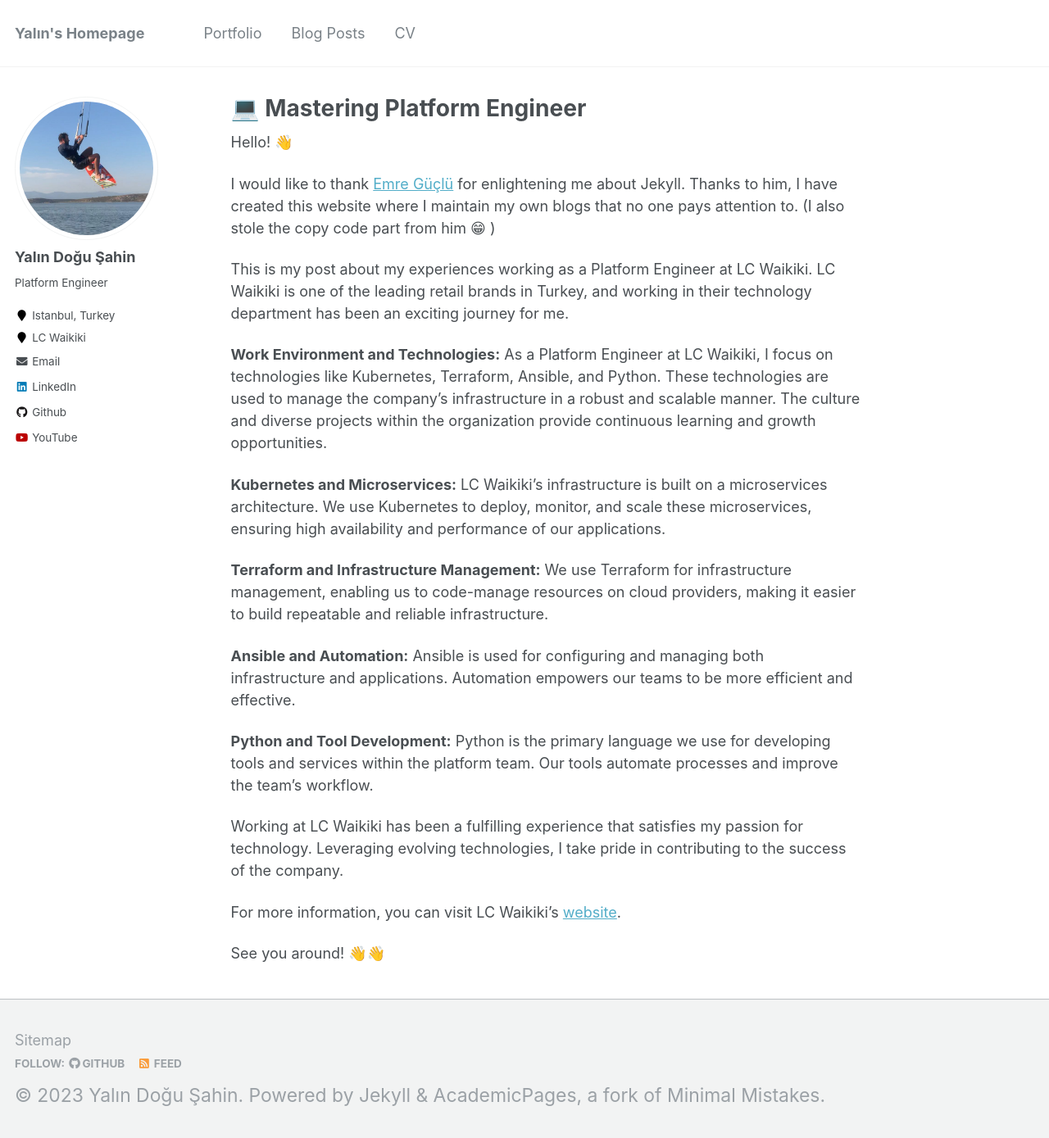
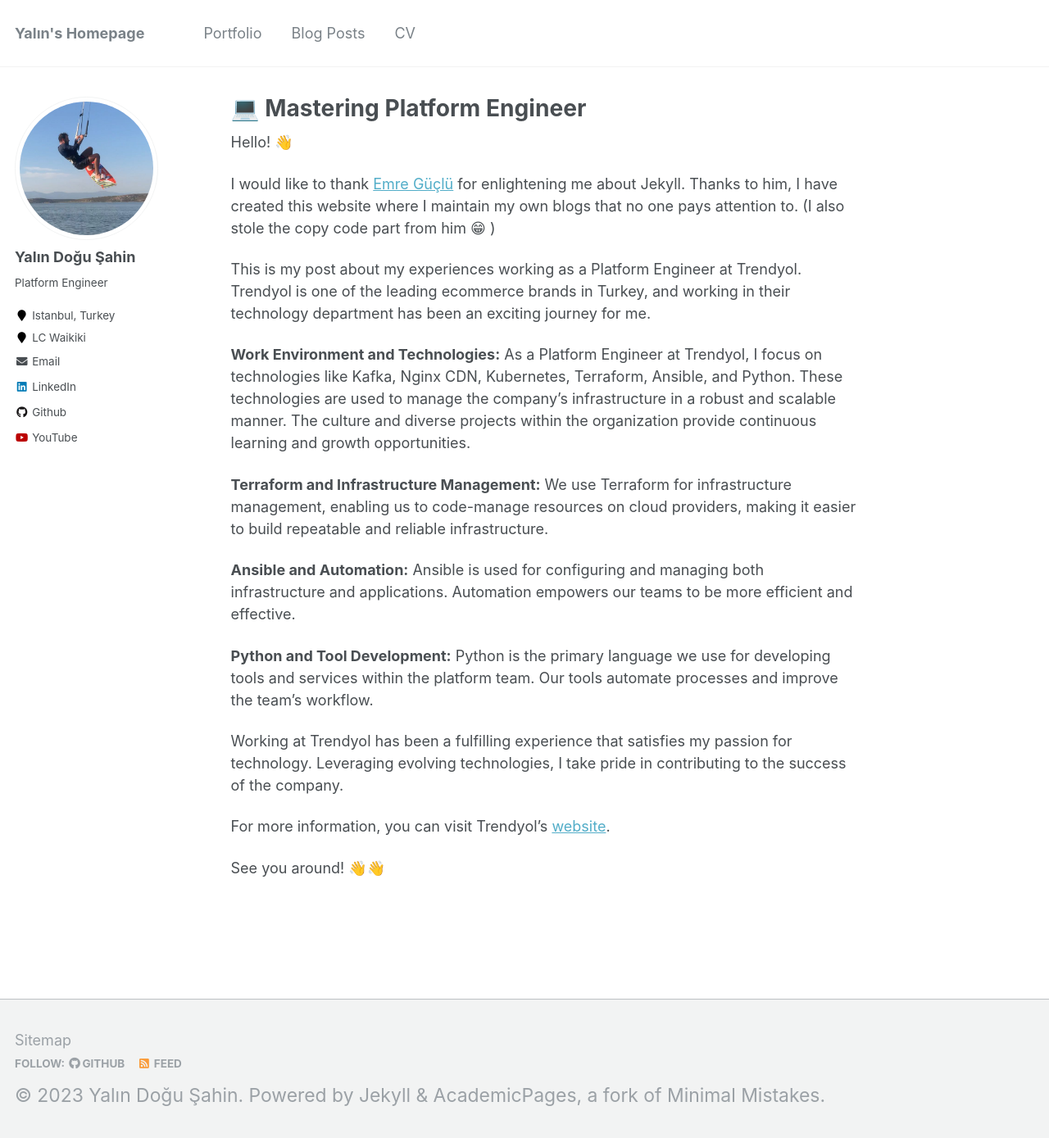
Before and after one commit to yalindogusahin/yalindogusahin.github.io, a Jekyll site: the page built from _pages/about.md, in a window 1280 px wide and 1390 px high. Shown: the whole window at 82% size. Built offline with Jekyll 4.4.1, drawn with Linux system fonts in a browser that asks for light colours.

Commit message:
Update about.md

```diff
--- a/_pages/about.md
+++ b/_pages/about.md
@@ -12,13 +12,10 @@ Hello! 👋
 
 I would like to thank [Emre Güçlü](https://www.emreguclu.io/) for enlightening me about Jekyll. Thanks to him, I have created this website where I maintain my own blogs that no one pays attention to. (I also stole the copy code part from him 😁 )
 
-This is my post about my experiences working as a Platform Engineer at LC Waikiki. LC Waikiki is one of the leading retail brands in Turkey, and working in their technology department has been an exciting journey for me.
+This is my post about my experiences working as a Platform Engineer at Trendyol. Trendyol is one of the leading ecommerce brands in Turkey, and working in their technology department has been an exciting journey for me.
 
 **Work Environment and Technologies:**
-As a Platform Engineer at LC Waikiki, I focus on technologies like Kubernetes, Terraform, Ansible, and Python. These technologies are used to manage the company's infrastructure in a robust and scalable manner. The culture and diverse projects within the organization provide continuous learning and growth opportunities.
-
-**Kubernetes and Microservices:**
-LC Waikiki's infrastructure is built on a microservices architecture. We use Kubernetes to deploy, monitor, and scale these microservices, ensuring high availability and performance of our applications.
+As a Platform Engineer at Trendyol, I focus on technologies like Kafka, Nginx CDN, Kubernetes, Terraform, Ansible, and Python. These technologies are used to manage the company's infrastructure in a robust and scalable manner. The culture and diverse projects within the organization provide continuous learning and growth opportunities.
 
 **Terraform and Infrastructure Management:**
 We use Terraform for infrastructure management, enabling us to code-manage resources on cloud providers, making it easier to build repeatable and reliable infrastructure.
@@ -29,8 +26,8 @@ Ansible is used for configuring and managing both infrastructure and application
 **Python and Tool Development:**
 Python is the primary language we use for developing tools and services within the platform team. Our tools automate processes and improve the team's workflow.
 
-Working at LC Waikiki has been a fulfilling experience that satisfies my passion for technology. Leveraging evolving technologies, I take pride in contributing to the success of the company.
+Working at Trendyol has been a fulfilling experience that satisfies my passion for technology. Leveraging evolving technologies, I take pride in contributing to the success of the company.
 
-For more information, you can visit LC Waikiki's [website](https://www.lcwaikiki.com/tr-TR/TR).
+For more information, you can visit Trendyol's [website](https://www.trendyol.com/).
 
 See you around! 👋👋
```
